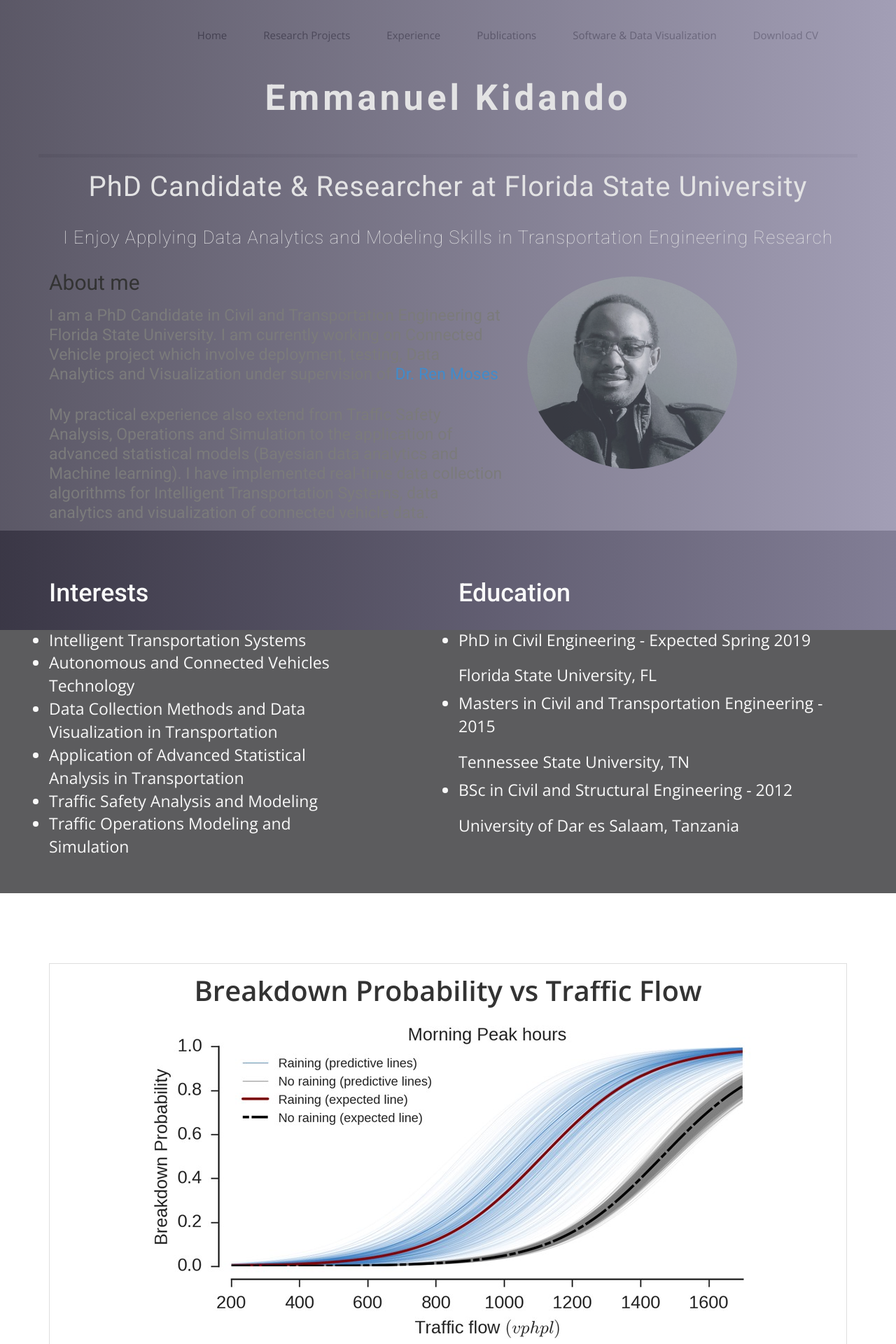
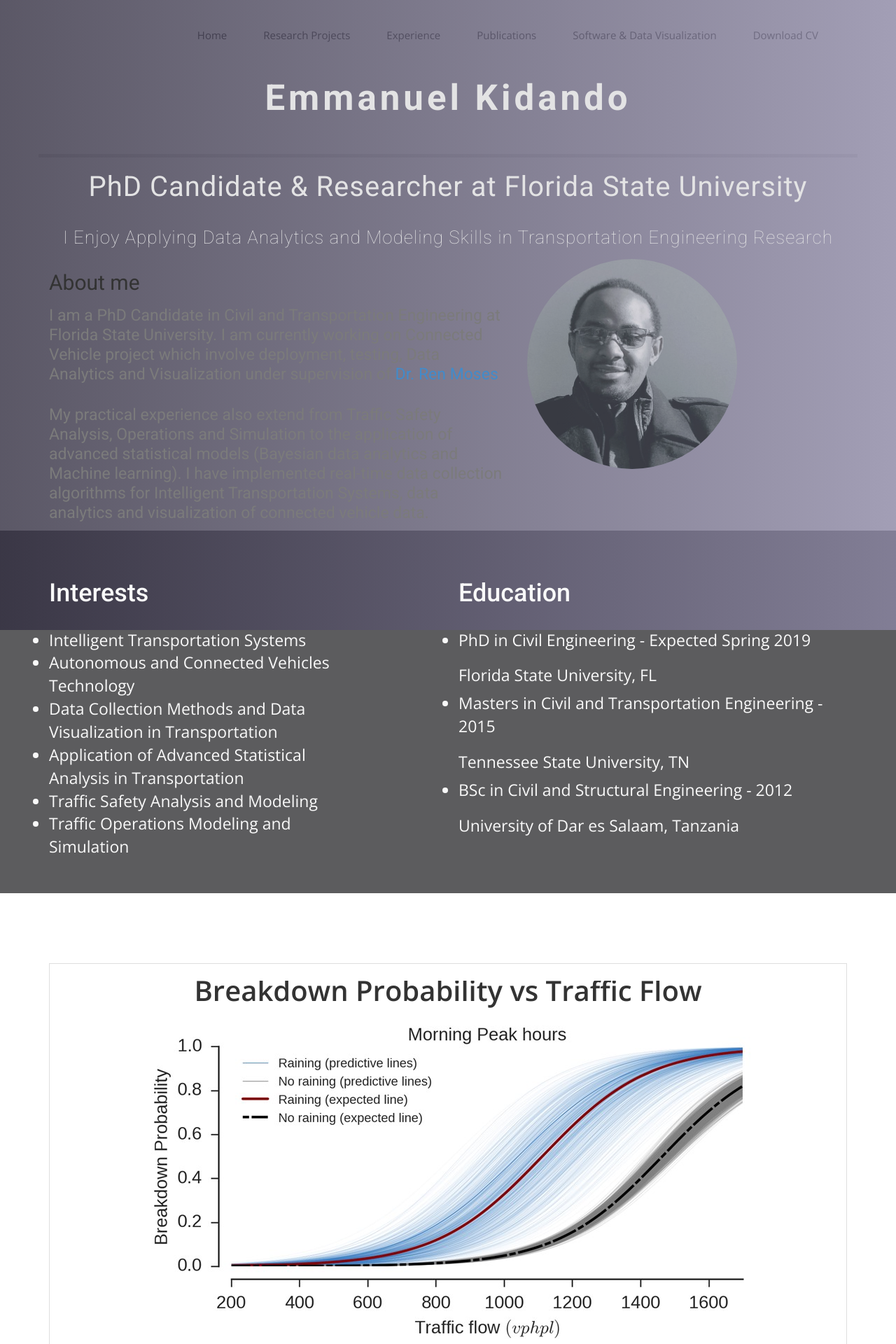
Before and after one commit to ekidando/Emma, a Jekyll site: the page built from index.html, in a window 1280 px wide. Shown: the top 1920 px of the page at 70% size. Built offline with Jekyll 4.4.1, drawn with Linux system fonts in a browser that asks for light colours; nearby versions of some CDN libraries; some web fonts are replaced.

Commit message:
Update index.html

```diff
--- a/index.html
+++ b/index.html
@@ -40,7 +40,7 @@ published: true
       </div><!-- .col-md-7 close -->
       <div class="col-md-5 col-sm-12">
         <div class="block">
-         <img class="centered-and-cropped" width="300" height="300" style="border-radius:50%; opacity: 0.7; padding-top: 25px" src="img/2-2.jpg" alt="Img">
+         <img class="centered-and-cropped" width="300" height="300" style="border-radius:50%; opacity: 0.7;" src="img/2-2.jpg" alt="Img">
         </div>
       </div><!-- .col-md-5 close -->
     </div>
```
